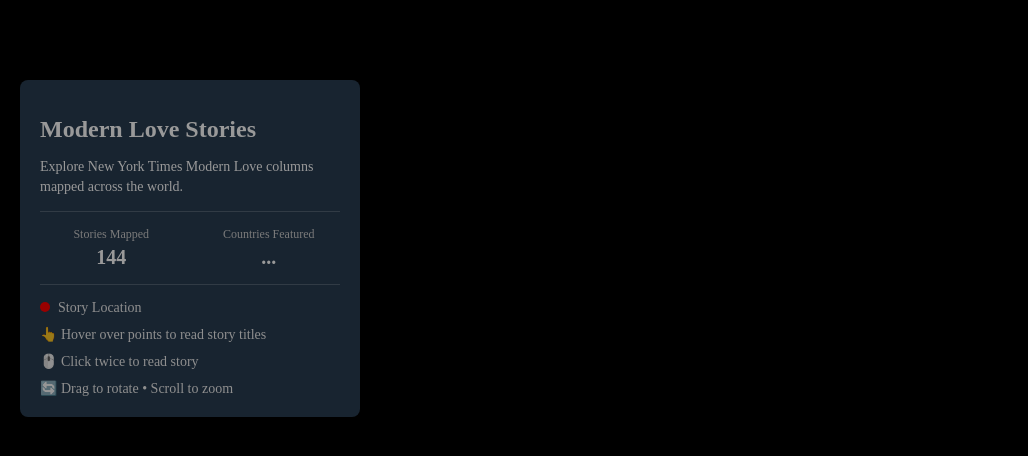
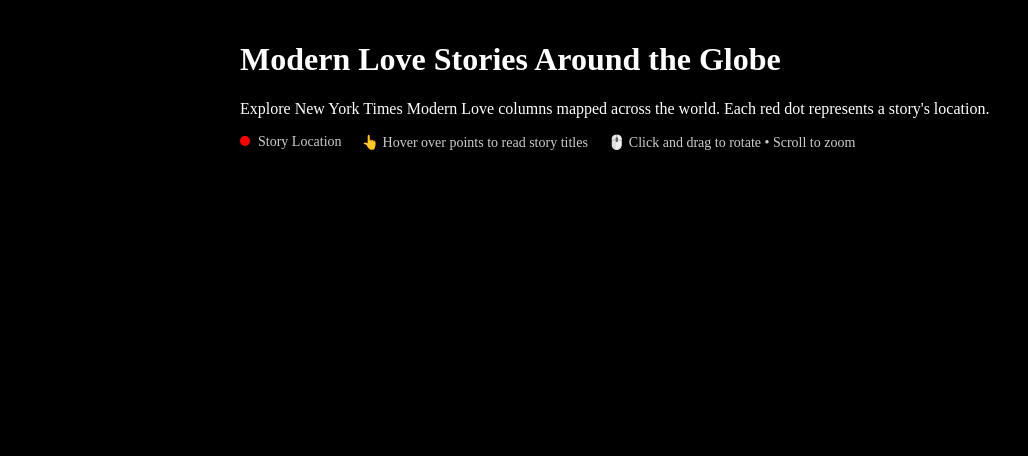
Before and after one commit to oejames/nyt-story-globe, a website: page public/index.html in a window 1280 px wide. Shown: the whole page, without its empty margins (0-1028 px from the left). Drawn offline with nearby package versions, Linux system fonts and the light colour scheme; no server answers; a script that the page names is missing.

Commit message:
Updated explainer styles

```diff
--- a/public/index.html
+++ b/public/index.html
@@ -12,27 +12,24 @@
     <style>
         .header {
             position: fixed;
-            top: 10%;
-            left: 20px;
-            background: rgba(48, 71, 94, 0.85);
-            opacity: 60%;
+            top: 0;
+            left: 0;
+            right: 0;
+            background: rgba(0, 0, 0, 0.7);
             color: white;
             padding: 20px;
             z-index: 10;
             backdrop-filter: blur(4px);
-            border-radius: 8px;
-            max-width: 300px;
-            box-shadow: 0 2px 10px rgba(0, 0, 0, 0.2);
+        }
+        .header-content {
+            max-width: 800px;
+            margin: 0 auto;
         }
         .legend {
             display: flex;
-            flex-direction: column;
-            gap: 10px;
+            gap: 20px;
             font-size: 14px;
-            color: #eee;
-            margin-top: 15px;
-            padding-top: 15px;
-            border-top: 1px solid rgba(255, 255, 255, 0.2);
+            color: #ccc;
         }
         .dot {
             width: 10px;
@@ -42,48 +39,18 @@
             display: inline-block;
             margin-right: 8px;
         }
-        .stats-container {
-            display: flex;
-            gap: 15px;
-            margin-top: 15px;
-            padding-top: 15px;
-            border-top: 1px solid rgba(255, 255, 255, 0.2);
-        }
-        .stat-box {
-            flex: 1;
-            text-align: center;
-        }
-        .stat-label {
-            font-size: 12px;
-            color: #ccc;
-            margin-bottom: 4px;
-        }
-        .stat-value {
-            font-size: 20px;
-            font-weight: bold;
-            color: #fff;
-        }
     </style>
 </head>
 <body>
     <div class="header">
-        <h1 style="font-size: 24px; margin-bottom: 10px;">Modern Love Stories</h1>
-        <p style="font-size: 14px; line-height: 1.4;">Explore New York Times Modern Love columns mapped across the world.</p>
-        <div id="stats" class="stats-container">
-            <div class="stat-box">
-                <div class="stat-label">Stories Mapped</div>
-                <div class="stat-value" id="story-count">144</div>
+        <div class="header-content">
+            <h1>Modern Love Stories Around the Globe</h1>
+            <p>Explore New York Times Modern Love columns mapped across the world. Each red dot represents a story's location.</p>
+            <div class="legend">
+                <div><span class="dot"></span>Story Location</div>
+                <div>👆 Hover over points to read story titles</div>
+                <div>🖱️ Click and drag to rotate • Scroll to zoom</div>
             </div>
-            <div class="stat-box">
-                <div class="stat-label">Countries Featured</div>
-                <div class="stat-value" id="country-count">...</div>
-            </div>
-        </div>
-        <div class="legend">
-            <div><span class="dot"></span>Story Location</div>
-            <div>👆 Hover over points to read story titles</div>
-            <div>🖱️ Click twice to read story</div>
-            <div>🔄 Drag to rotate • Scroll to zoom</div>
         </div>
     </div>
     <div id="info"></div>
```
